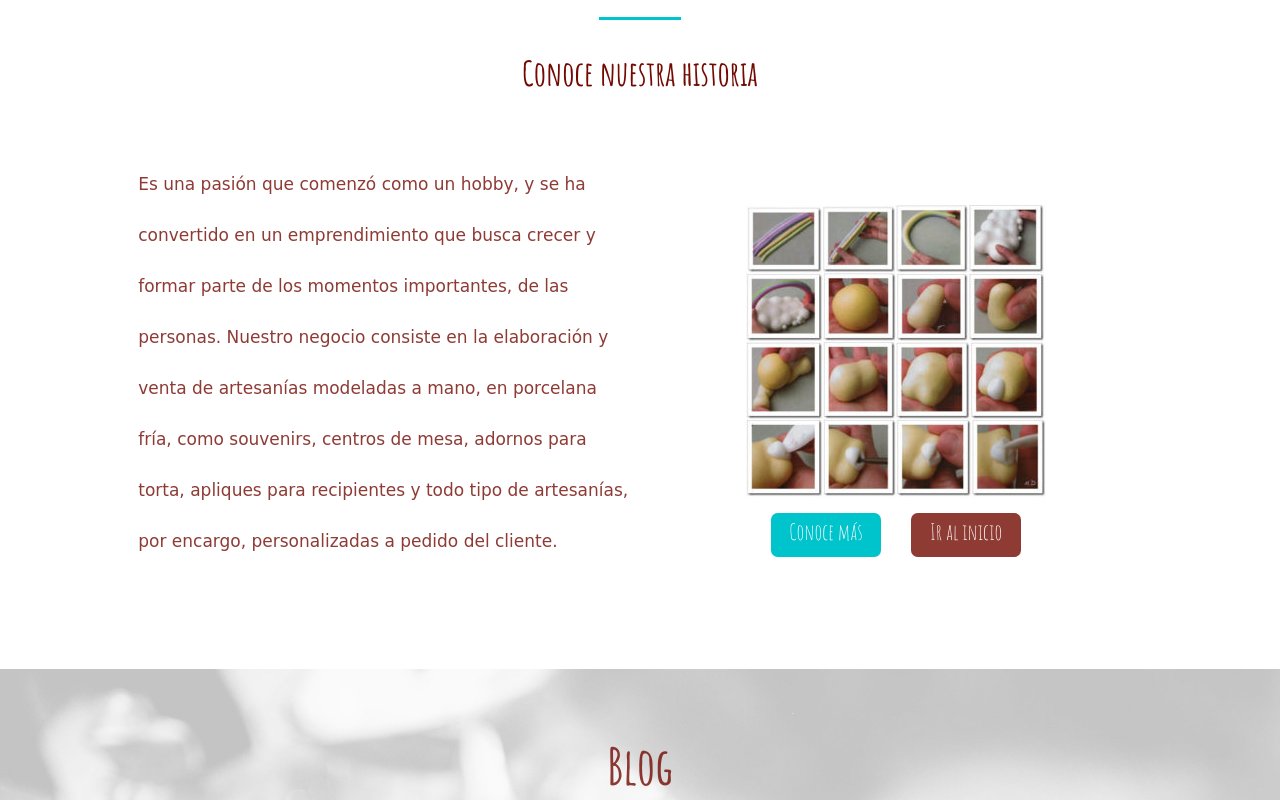
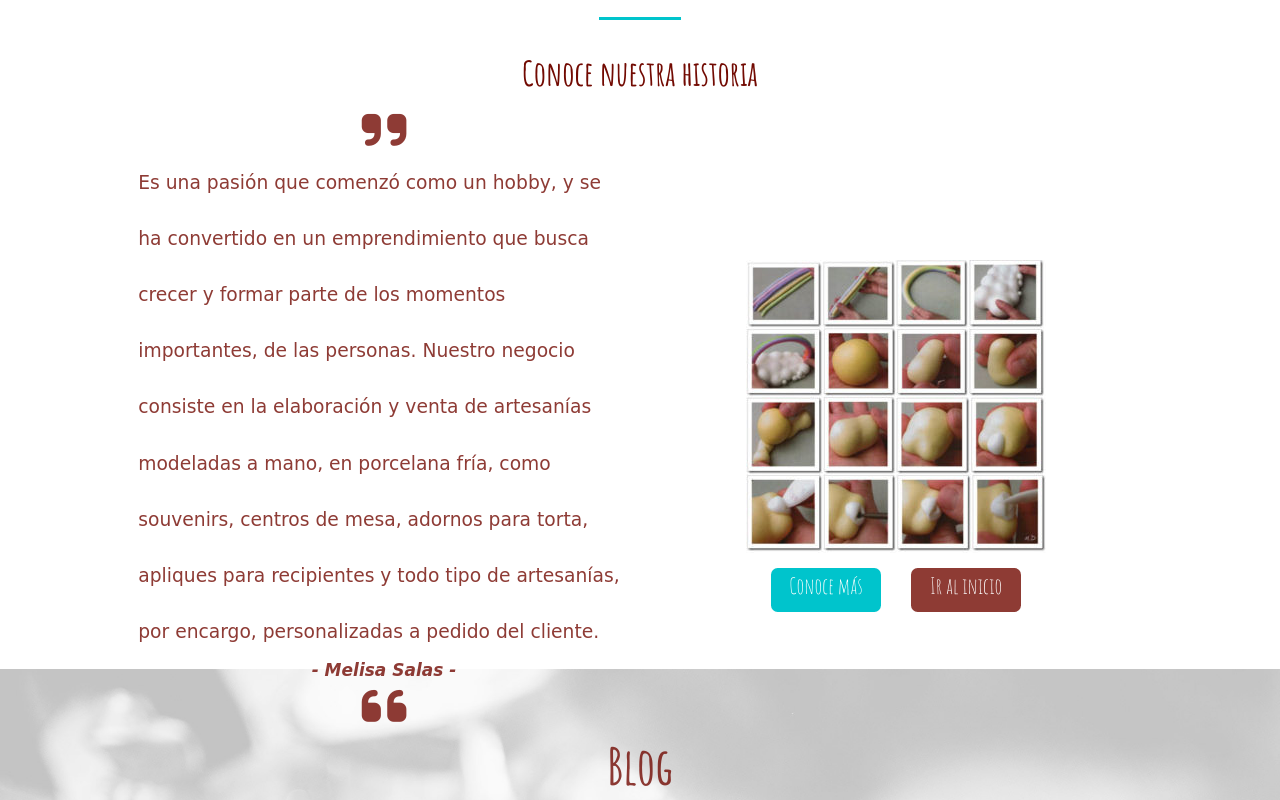
Before and after one commit to JotAlGe/final-DIN, a plain HTML site: page index.html in a window 1280 px wide. Shown: the part 2063-2863 px from the top of the page. Drawn offline with Linux system fonts and the light colour scheme.

Commit message:
Corrección del texto en la sección 'Sobre Nosotros', agrego comillas grandes y cita

```diff
--- a/css/styles.css
+++ b/css/styles.css
@@ -552,13 +552,25 @@ div.about > div.about-content > div.item-content{
     position:  relative;
 
     display:  flex;
+    flex-direction: column;
     justify-content:  center;
     align-items:  center;
     padding-bottom:  5%;
 }
+.blockquote{
+    color: rgba(114, 10, 2, 0.8);
+    z-index: 100;
+    font-size: 3em;
+}
+.cite{
+    color: rgba(114, 10, 2, 0.8);
+    font-weight: bold;
+}
+
 div.about-content > div.item-content > p{
     color:rgba(114, 10, 2, 0.8);
     line-height:  3;
+    font-size: 1.1em;
 }
 div.about-content > div.item-content > div.img{
     width:  100%;
--- a/index.html
+++ b/index.html
@@ -125,9 +125,12 @@
         </header>
         <div class="about-content">
           <div class="item-content">
+            <i class="fas fa-quote-right blockquote"></i>
             <p>
-                Es una pasión que comenzó como un hobby, y se ha convertido en un emprendimiento que busca crecer y formar parte de los momentos importantes, de las personas. Nuestro negocio consiste en la elaboración y venta de artesanías modeladas a mano, en porcelana fría, como souvenirs, centros de mesa, adornos para torta, apliques para recipientes y todo tipo de artesanías, por encargo, personalizadas a pedido del cliente.
+              Es una pasión que comenzó como un hobby, y se ha convertido en un emprendimiento que busca crecer y formar parte de los momentos importantes, de las personas. Nuestro negocio consiste en la elaboración y venta de artesanías modeladas a mano, en porcelana fría, como souvenirs, centros de mesa, adornos para torta, apliques para recipientes y todo tipo de artesanías, por encargo, personalizadas a pedido del cliente.
             </p>
+            <cite class="cite"> - Melisa Salas - </cite>
+            <i class="fas fa-quote-left blockquote"></i>
           </div>
           <div class="item-content">
             <div class="img">
```
